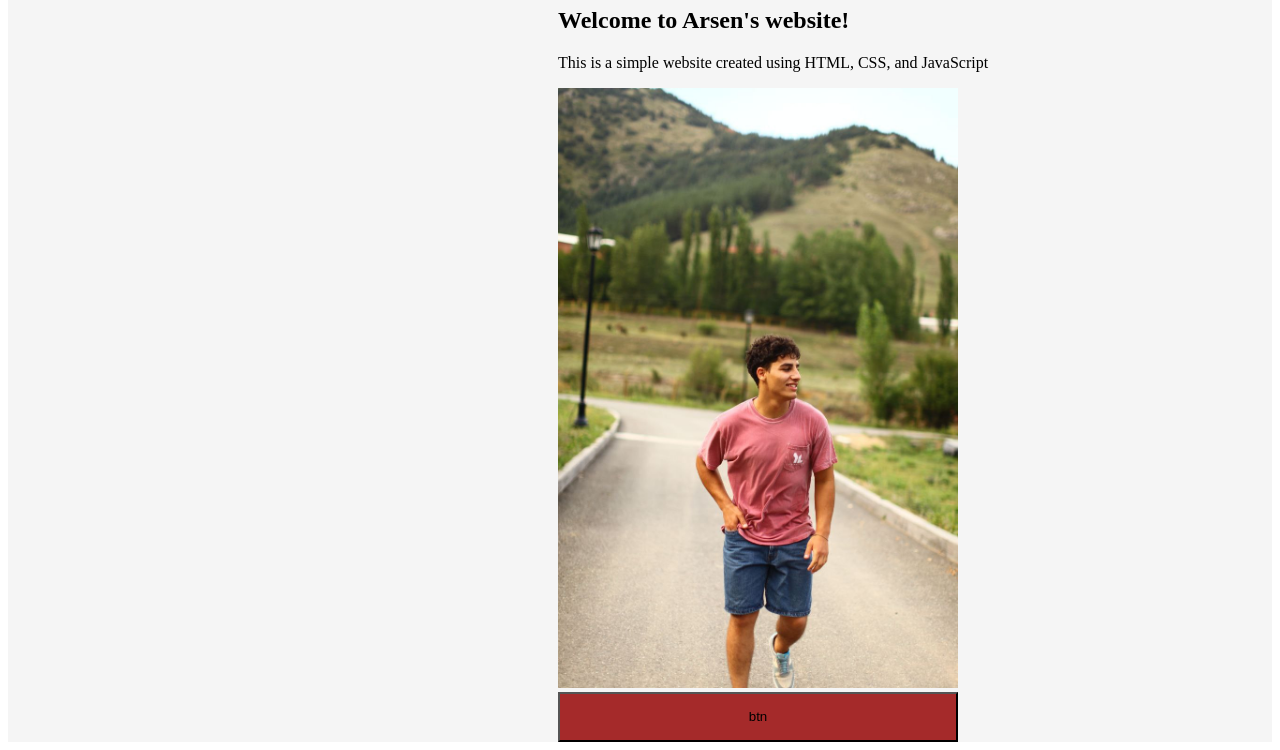
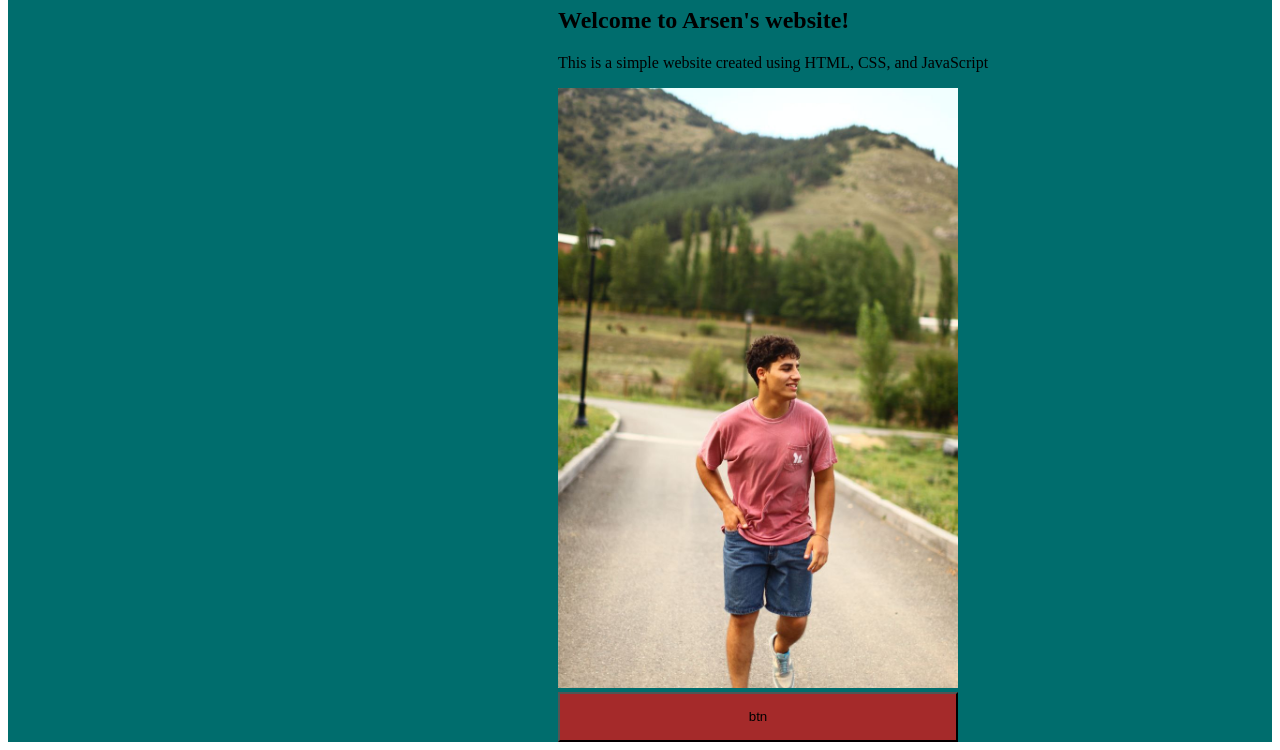
Before and after one commit to Hovhannisyan00/Netflix, a plain HTML site: page index.html in a window 1280 px wide. Shown: the part 73-823 px from the top of the page. Drawn offline with Linux system fonts and the light colour scheme.

Commit message:
main commit

```diff
--- a/index.html
+++ b/index.html
@@ -6,7 +6,7 @@
     <title>Arsen</title>
     <style>
         .divider {
-            background-color: whitesmoke;
+            background-color: rgb(0, 109, 109);
             padding-left: 550px;
         }
         .btn {
```
